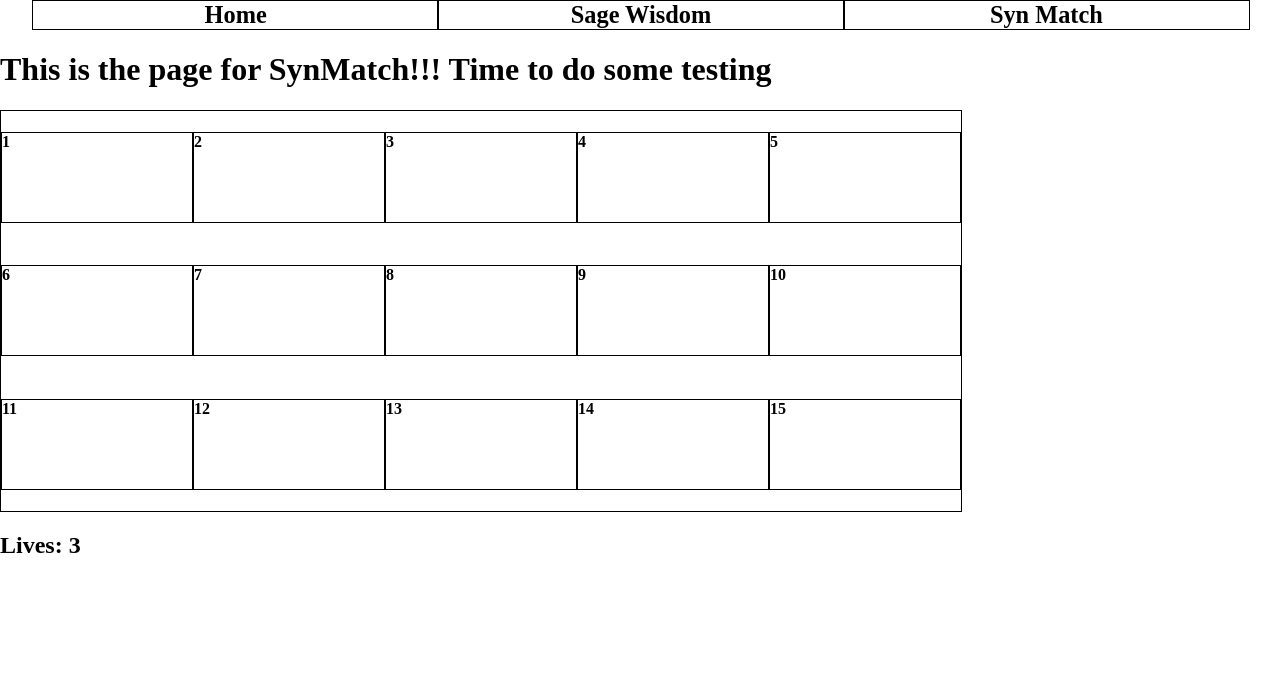
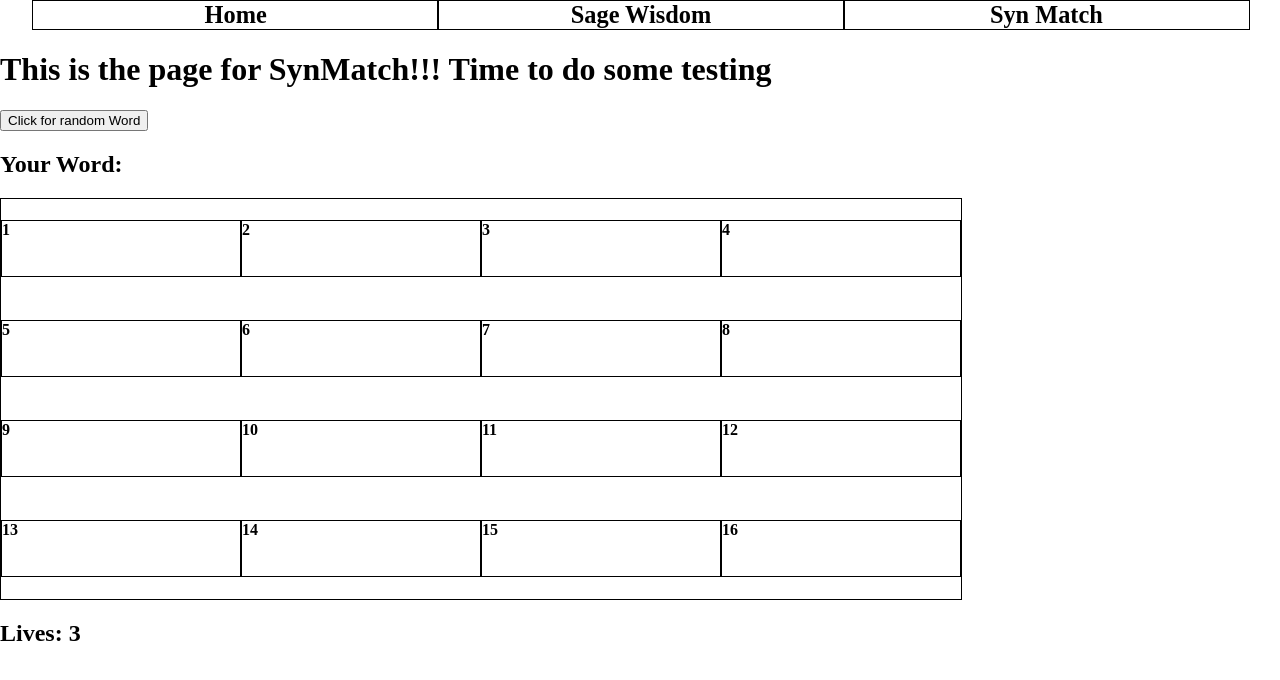
Before and after one commit to JordanFJH/project-2, a React (Vite) app: page /synmatch in a window 1280 px wide. Shown: the top 680 px of the page. Built offline with nearby package versions, Linux system fonts and the light colour scheme.

Commit message:
switched random word api to one that should use simpler words and updated readme

```diff
--- a/src/index.css
+++ b/src/index.css
@@ -108,8 +108,8 @@ input {
   width: 75%;
   height: 50%;
   display: grid;
-  grid-template-columns: repeat(5, 1fr);
-  grid-template-rows: repeat(3, 1fr);
+  grid-template-columns: repeat(4, 1fr);
+  grid-template-rows: repeat(4, 1fr);
   }
 
 .correct {
--- a/src/pages/SynMatchPage.jsx
+++ b/src/pages/SynMatchPage.jsx
@@ -37,18 +37,59 @@ function MyTimer({ expiryTimestamp, score }) {
 function SynMatchPage(props) {
 
     let [lives, setLives] = useState(3);
+    let [randomWord, setRandomWord] = useState("");
+    let [syns, setSyns] = useState([]);
+    let [ants, setAnts] = useState([]);
+    let [allWords, setAllWords] = useState([]);
+    let apiKey = import.meta.env.VITE_Key;
+
+    let testArr = [1, 2, 3, 4, 5, 6, 7, 8, 9, 10, 11, 12, 13, 14, 15, 16]
+
+    // const time = new Date();
+    // time.setSeconds(time.getSeconds() + 10);
+
+    const requestOptions = {
+        method: "GET",
+        headers: {
+            'X-Api-Key': apiKey
+        }
+    }
 
 
-    let testArr = [1, 2, 3, 4, 5, 6, 7, 8, 9, 10, 11, 12, 13, 14, 15]
+    async function getRandomWord() {
+        try {
+            let response = await fetch("https://random-word-api.vercel.app/api?words=1")
+            let data = await response.json();
+            console.log(data);
+            setRandomWord(data[0]);
+            getWordAlikes(data[0]);
+        } catch (error) {
+            console.log(error);
+        }
+    }
 
-    let score = 51;
-
-    const time = new Date();
-    time.setSeconds(time.getSeconds() + 10);
+    async function getWordAlikes(passedWord) {
+        let url = "https://api.api-ninjas.com/v1/thesaurus?word=" + passedWord;
+        try {
+            let response = await fetch(url, requestOptions)
+            let data = await response.json();
+            console.log("In wordalikes")
+            if (data.synonyms.length < 8 || data.antonyms.length < 8) {
+                console.log("Too little letters")
+            } else {
+                console.log("all good")
+            }
+            console.log(data);
+        } catch (error) {
+            console.log(error)
+        }
+    }
 
     return (
         <div className="synmatch-main">
             <h1>This is the page for SynMatch!!! Time to do some testing</h1>
+            <button onClick={getRandomWord}>Click for random Word</button>
+            <h2>Your Word: {randomWord}</h2>
             {/* <MyTimer expiryTimestamp={time} score = {score}/> */}
             <div className="play-area">
                 {testArr.map((num, index) => <ShowOptions
```
Also changed, not shown: 1 other file (tests, documents, lock files or other folders).
